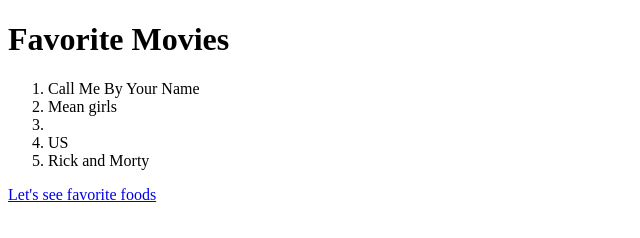
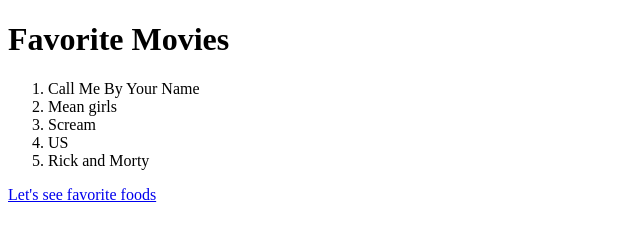
Before and after one commit to barbare110/GOA, a plain HTML site: page day.05/Classwork/classwork.html in a window 1280 px wide. Shown: the full height of the page, 0-640 px from the left. Drawn offline with Linux system fonts and the light colour scheme.

Commit message:
second commit

```diff
--- a/day.05/Classwork/classwork1.html
+++ b/day.05/Classwork/classwork.html
@@ -10,7 +10,7 @@
     <ol>
         <li>Call Me By Your Name</li>
         <li>Mean girls</li>
-        <li></li>
+        <li>Scream</li>
         <li>US</li>
         <li>Rick and Morty</li>
     </ol>
```
